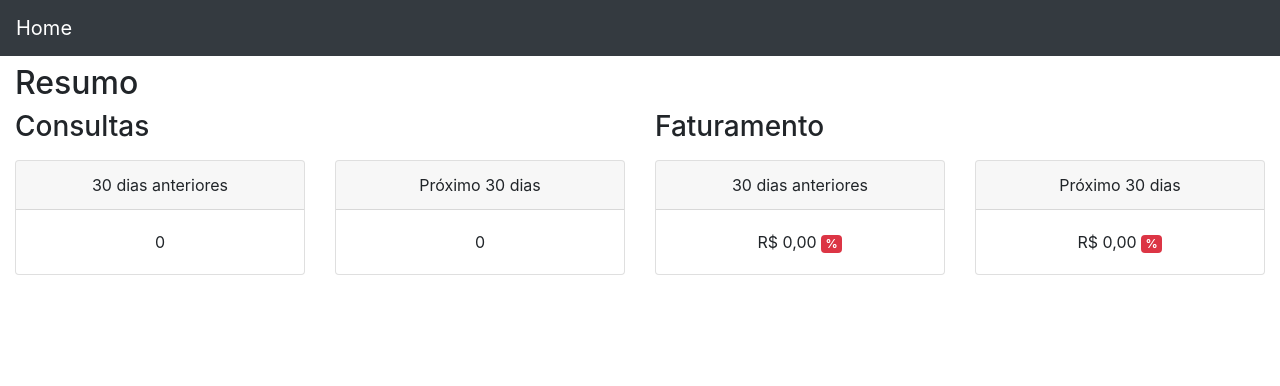
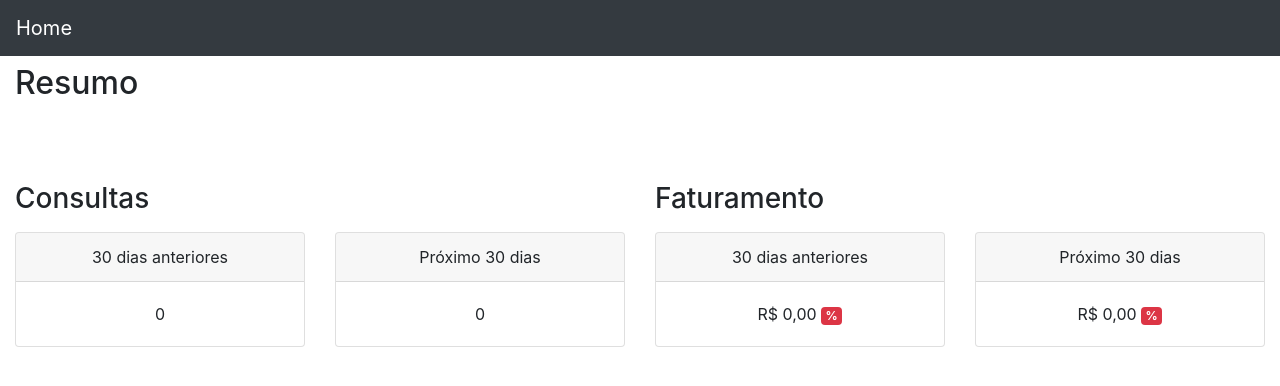
Before and after one commit to afromera/React-Single-Page-Application, a React (Create React App) app: page / in a window 1280 px wide. Shown: the top 386 px of the page. Built offline with nearby package versions, Linux system fonts and the light colour scheme; no server answers.

Commit message:
Ajuste Layout Resumo

```diff
--- a/src/components/Resumo/Resumo.js
+++ b/src/components/Resumo/Resumo.js
@@ -32,7 +32,7 @@ class Resumo extends Component {
             <div>
                 <h2 className='mt-2'>Resumo</h2>
 
-                <div className='row'>
+                <div className='row respiro-top-largo'>
                     <div className='col'>
                         <h3>Consultas</h3>
 
--- a/src/index.css
+++ b/src/index.css
@@ -12,3 +12,7 @@ code {
   font-family: source-code-pro, Menlo, Monaco, Consolas, "Courier New",
     monospace;
 }
+
+.respiro-top-largo{
+  margin-top: 80px;
+}
```
